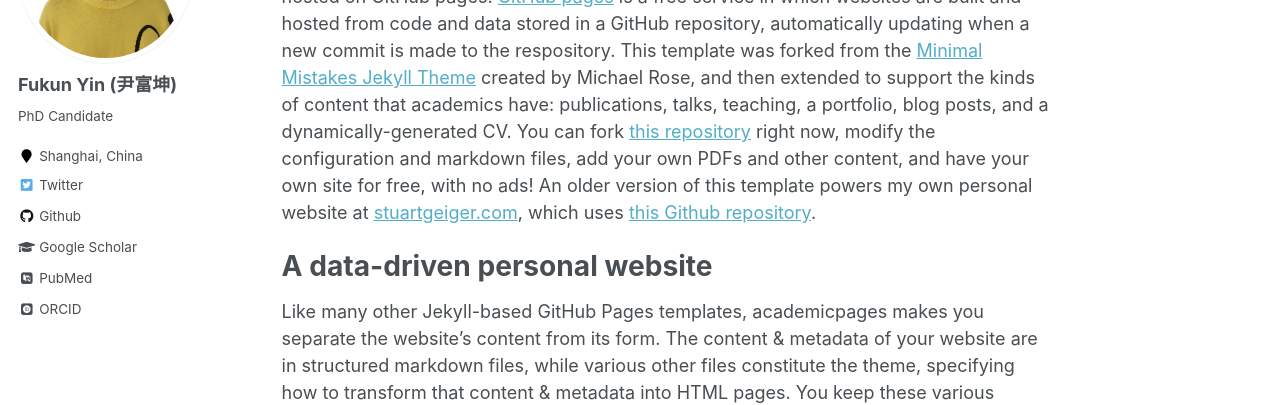
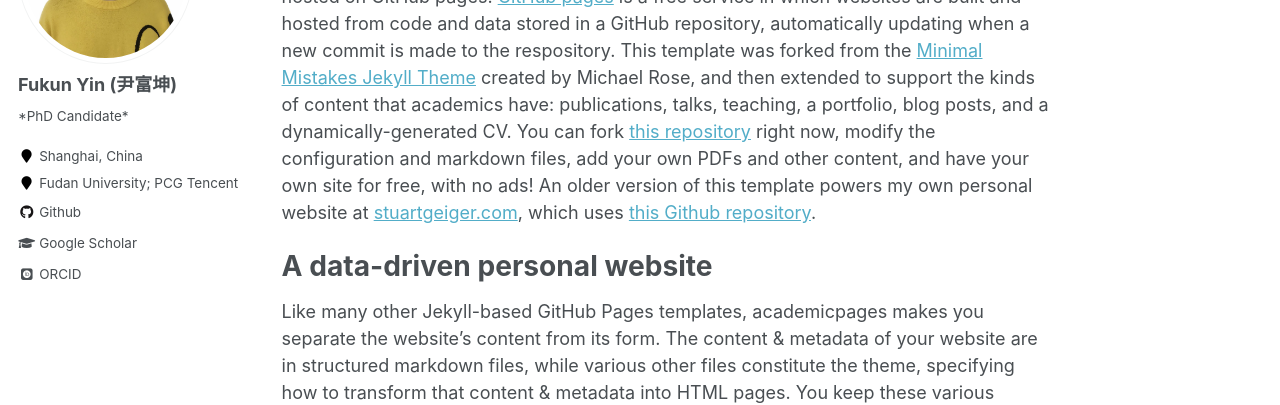
Before and after one commit to fukunyin/fukunyin.github.io, a Jekyll site: the page built from _pages/about.md, in a window 1280 px wide. Shown: the part 232-637 px from the top of the page. Built offline with Jekyll 4.4.1, drawn with Linux system fonts in a browser that asks for light colours; some web fonts are replaced.

Commit message:
Update _config.yml

```diff
--- a/_config.yml
+++ b/_config.yml
@@ -82,13 +82,13 @@ analytics:
 author:
   name             : "Fukun Yin (尹富坤)"
   avatar           : "profile.png"
-  bio              : "PhD Candidate"
+  bio              : "*PhD Candidate*"
   location         : "Shanghai, China"
-  employer         :
-  pubmed           : "https://www.ncbi.nlm.nih.gov/pubmed/?term=john+snow"
+  employer         : "Fudan University; PCG Tencent"
+  pubmed           :
   googlescholar    : "https://scholar.google.com/citations?hl=zh-CN&user=HGFT79EAAAAJ"
   email            :
-  researchgate     :  # example: "https://www.researchgate.net/profile/yourprofile"
+  researchgate     :
   uri              :
   bitbucket        :
   codepen          :
@@ -96,20 +96,20 @@ author:
   flickr           :
   facebook         :
   foursquare       :
-  github           : "academicpages"
+  github           : "https://github.com/fukunyin"
   google_plus      :
   keybase          :
   instagram        :
-  impactstory      : #"https://profiles.impactstory.org/u/xxxx-xxxx-xxxx-xxxx"
+  impactstory      :
   lastfm           :
   linkedin         :
   orcid            : "https://orcid.org/0000-0003-2623-1619"
   pinterest        :
   soundcloud       :
-  stackoverflow    : # http://stackoverflow.com/users/123456/username
+  stackoverflow    :
   steam            :
   tumblr           :
-  twitter          : "replacethistwitterhandle"
+  twitter          :
   vine             :
   weibo            :
   xing             :
```
